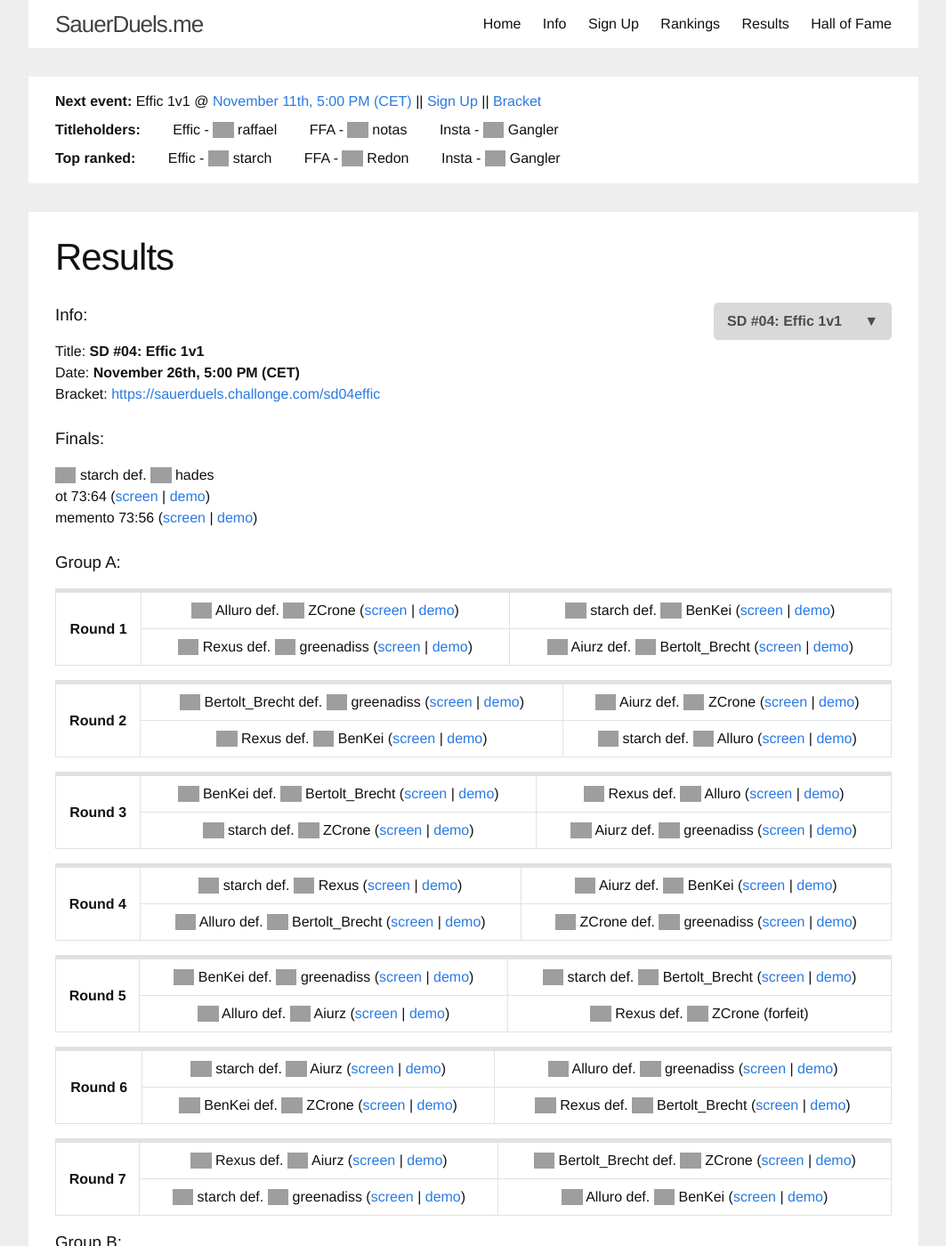
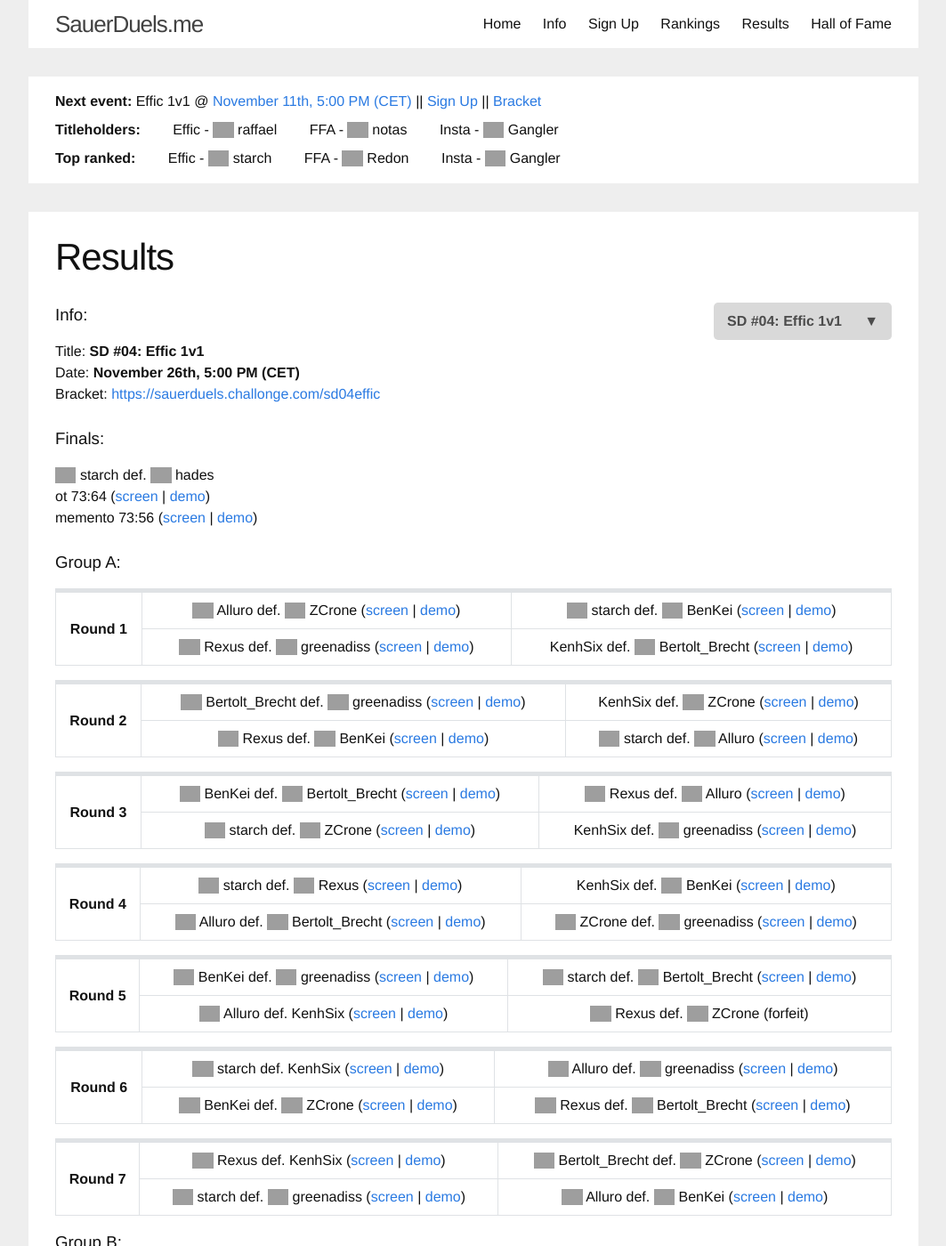
Before and after one commit to sauerduels/website, a Jekyll site: the page built from _events/sd04-effic.md, in a window 1280 px wide and 1400 px high. Shown: the whole window at 89% size, without its empty margins (108-1171 px from the left). Built offline with Jekyll 4.4.1, drawn with Linux system fonts in a browser that asks for light colours; a script that is not in the unit is left out; grey boxes are pictures that could not be loaded.

Commit message:
aiurz to kenhsix

```diff
--- a/_data/effic/stats.yml
+++ b/_data/effic/stats.yml
@@ -174,7 +174,7 @@
   games: 7
   kpd: 0.968
   losses: 3
-  name: Aiurz
+  name: KenhSix
   rank: 15
   suicides: 5
   win_rate: 0.571
--- a/_data/effic/weapon_stats.yml
+++ b/_data/effic/weapon_stats.yml
@@ -129,7 +129,7 @@
   chaingun: 24%
   chainsaw: 00%
   grenade_launcher: 04%
-  name: Aiurz
+  name: KenhSix
   rank: 15
   rifle: 35%
   rocket_launcher: 25%
--- a/_data/total/stats.yml
+++ b/_data/total/stats.yml
@@ -212,7 +212,7 @@
 - elo: 1179
   games: 7
   losses: 3
-  name: Aiurz
+  name: KenhSix
   rank: 31
   win_rate: 0.571
   wins: 4
--- a/_events/sd04-effic.md
+++ b/_events/sd04-effic.md
@@ -19,12 +19,12 @@ groups:
         slug: sd04_benkei_vs_starch
       - result: Rexus def. greenadiss
         slug: sd04_greenadiss_vs_rexus
-      - result: Aiurz def. Bertolt_Brecht
-        slug: sd04_aiurz_vs_bertolt_brecht
+      - result: KenhSix def. Bertolt_Brecht
+        slug: sd04_bertolt_brecht_vs_kenhsix
     - - result: Bertolt_Brecht def. greenadiss
         slug: sd04_bertolt_brecht_vs_greenadiss
-      - result: Aiurz def. ZCrone
-        slug: sd04_aiurz_vs_zcrone
+      - result: KenhSix def. ZCrone
+        slug: sd04_kenhsix_vs_zcrone
       - result: Rexus def. BenKei
         slug: sd04_benkei_vs_rexus
       - result: starch def. Alluro
@@ -35,12 +35,12 @@ groups:
         slug: sd04_alluro_vs_rexus
       - result: starch def. ZCrone
         slug: sd04_starch_vs_zcrone
-      - result: Aiurz def. greenadiss
-        slug: sd04_aiurz_vs_greenadiss
+      - result: KenhSix def. greenadiss
+        slug: sd04_greenadiss_vs_kenhsix
     - - result: starch def. Rexus
         slug: sd04_rexus_vs_starch
-      - result: Aiurz def. BenKei
-        slug: sd04_aiurz_vs_benkei
+      - result: KenhSix def. BenKei
+        slug: sd04_benkei_vs_kenhsix
       - result: Alluro def. Bertolt_Brecht
         slug: sd04_alluro_vs_bertolt_brecht
       - result: ZCrone def. greenadiss
@@ -49,20 +49,20 @@ groups:
         slug: sd04_benkei_vs_greenadiss
       - result: starch def. Bertolt_Brecht
         slug: sd04_bertolt_brecht_vs_starch
-      - result: Alluro def. Aiurz
-        slug: sd04_aiurz_vs_alluro
+      - result: Alluro def. KenhSix
+        slug: sd04_alluro_vs_kenhsix
       - result: Rexus def. ZCrone
         slug:
-    - - result: starch def. Aiurz
-        slug: sd04_aiurz_vs_starch
+    - - result: starch def. KenhSix
+        slug: sd04_kenhsix_vs_starch
       - result: Alluro def. greenadiss
         slug: sd04_alluro_vs_greenadiss
       - result: BenKei def. ZCrone
         slug: sd04_benkei_vs_zcrone
       - result: Rexus def. Bertolt_Brecht
         slug: sd04_bertolt_brecht_vs_rexus
-    - - result: Rexus def. Aiurz
-        slug: sd04_aiurz_vs_rexus
+    - - result: Rexus def. KenhSix
+        slug: sd04_kenhsix_vs_rexus
       - result: Bertolt_Brecht def. ZCrone
         slug: sd04_bertolt_brecht_vs_zcrone
       - result: starch def. greenadiss
```
